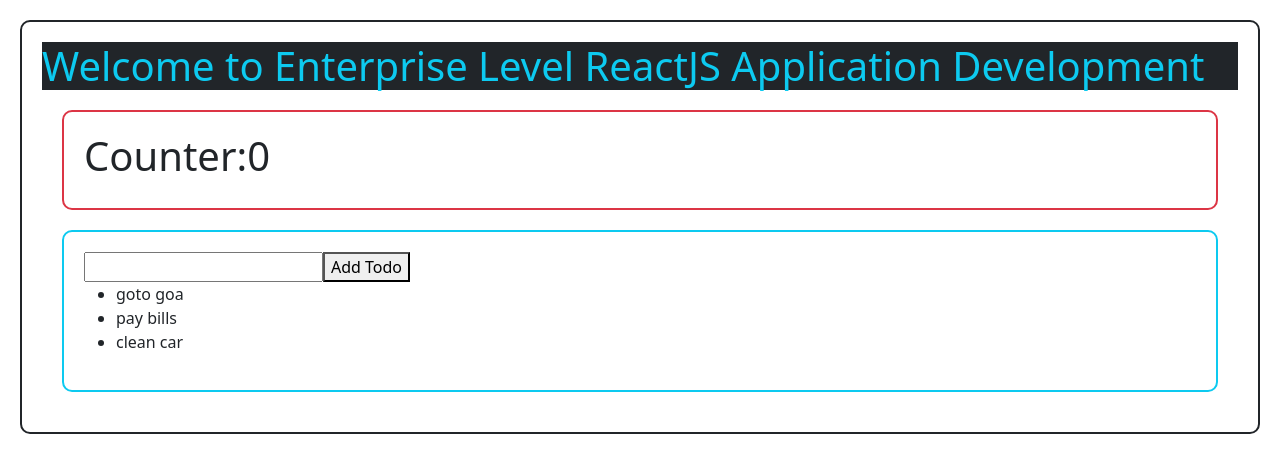
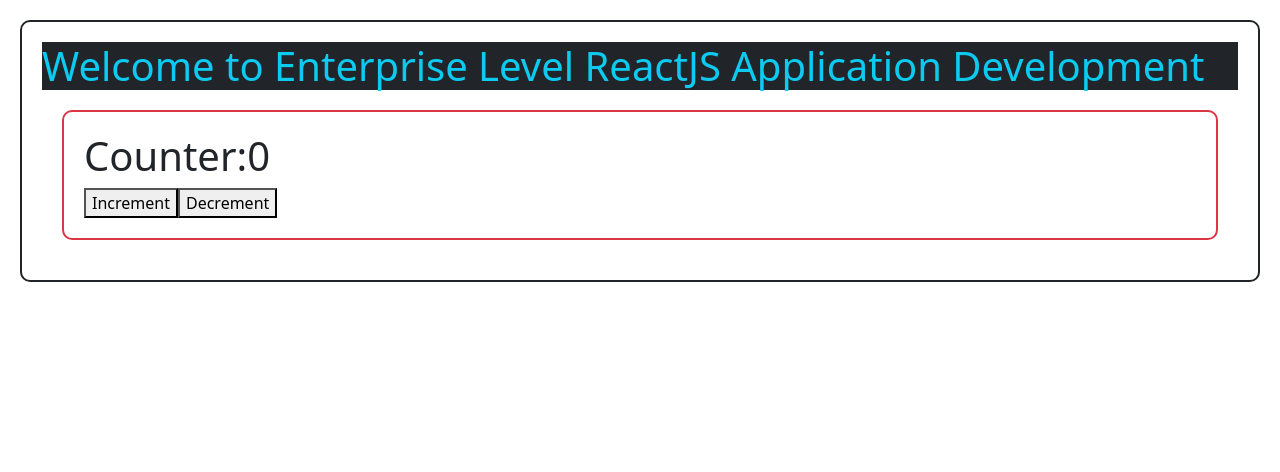
Before and after one commit to edupoly/twb1reactapp, a React (Vite) app: page / in a window 1280 px wide. Shown: the top 472 px of the page. Built offline with nearby package versions, Linux system fonts and the light colour scheme.

Commit message:
setterCallback-counter

```diff
--- a/src/App.jsx
+++ b/src/App.jsx
@@ -1,5 +1,5 @@
 import Counter from "./Counter";
-import Todolist from "./Todolist";
+
 function App() {
   return (
     <div className="mybox">
@@ -7,7 +7,6 @@
         Welcome to Enterprise Level ReactJS Application Development
       </h1>
       <Counter></Counter>
-      <Todolist></Todolist>
     </div>
   );
 }
--- a/src/Counter.jsx
+++ b/src/Counter.jsx
@@ -1,9 +1,34 @@
 import React from "react";
 function Counter() {
   const [count, setCount] = React.useState(0);
+  function handleInc() {
+    // setCount(count + 1);
+    setCount(function (cv) {
+      return cv + 1;
+    });
+  }
+  function handleDec() {
+    setCount(function (cv) {
+      return cv - 1;
+    });
+  }
   return (
     <div className="mybox border-danger">
       <h1>Counter:{count}</h1>
+      <button
+        onClick={() => {
+          handleInc();
+        }}
+      >
+        Increment
+      </button>
+      <button
+        onClick={() => {
+          handleDec();
+        }}
+      >
+        Decrement
+      </button>
     </div>
   );
 }
--- a/src/Todolist.jsx
+++ /dev/null
@@ -1,23 +0,0 @@
-import React from "react";
-
-function Todolist() {
-  const [todos, setTodos] = React.useState([
-    "goto goa",
-    "pay bills",
-    "clean car",
-  ]);
-
-  return (
-    <div className="mybox border-info">
-      <input type="text" />
-      <button>Add Todo</button>
-      <ul>
-        {todos.map((t) => {
-          return <li>{t}</li>;
-        })}
-      </ul>
-    </div>
-  );
-}
-
-export default Todolist;
```
